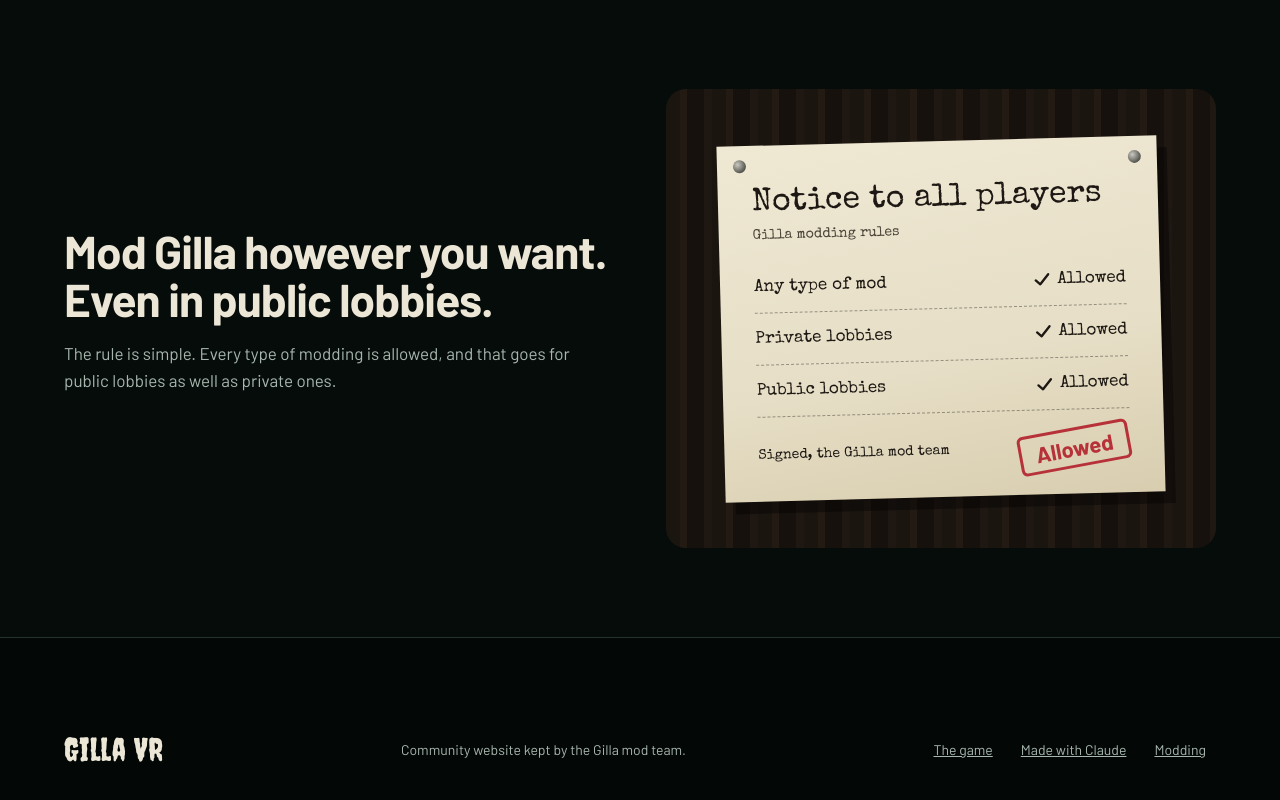
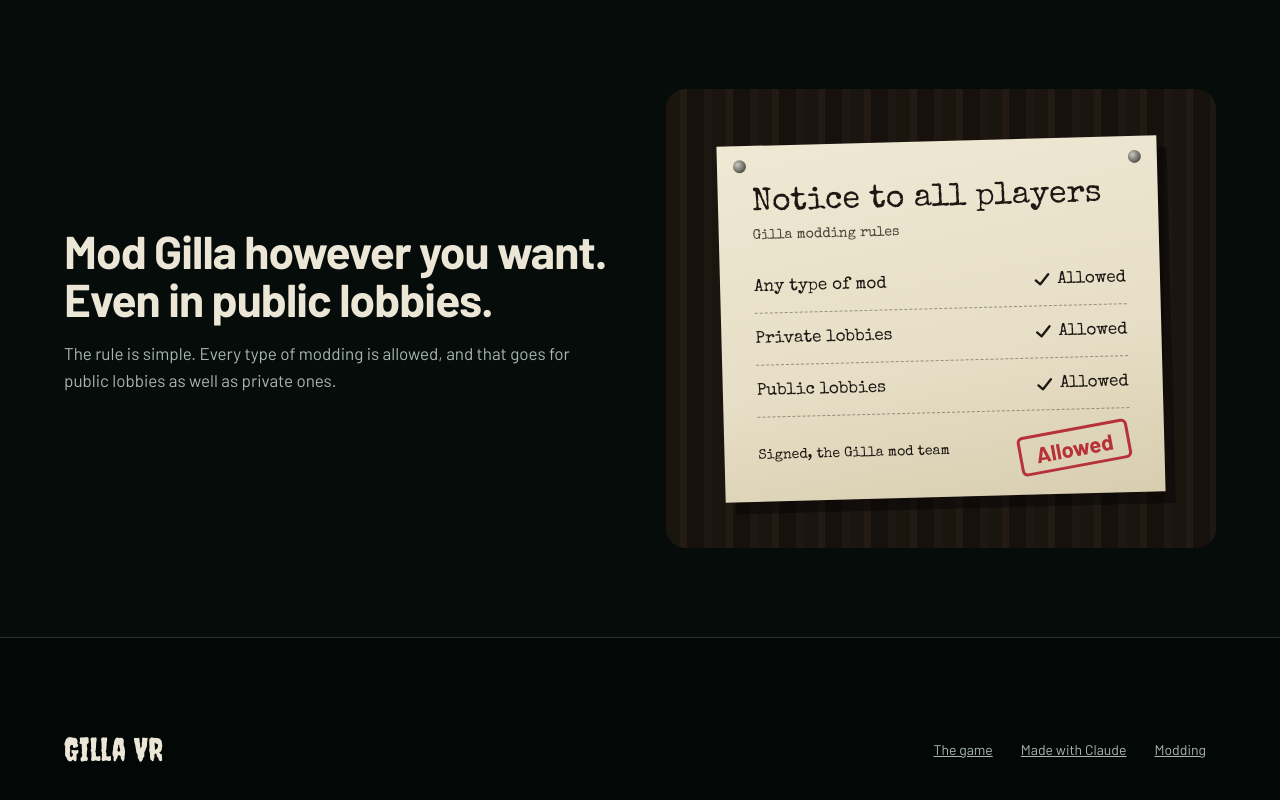
Before and after one commit to j-is-cool-vr/gilla-vr, a plain HTML site: page index.html in a window 1280 px wide. Shown: the part 1334-2134 px from the top of the page. Drawn offline with nearby package versions, Linux system fonts and the light colour scheme.

Commit message:
Remove community line from footer

```diff
--- a/index.html
+++ b/index.html
@@ -180,7 +180,6 @@ footer nav a{display:inline-flex;align-items:center;min-height:44px;padding:0 10
 <footer class="band">
   <div class="wrap">
     <a class="brand" href="#top">Gilla VR</a>
-    <p>Community website kept by the Gilla mod team.</p>
     <nav aria-label="Footer">
       <a href="#about">The game</a>
       <a href="#claude">Made with Claude</a>
```
